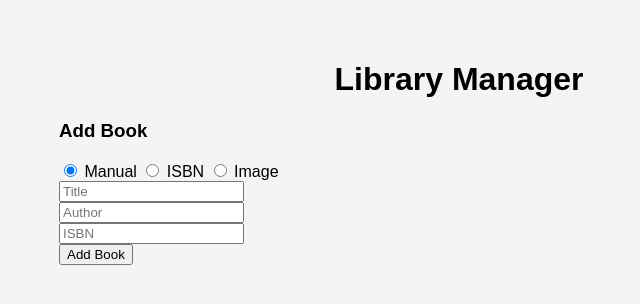
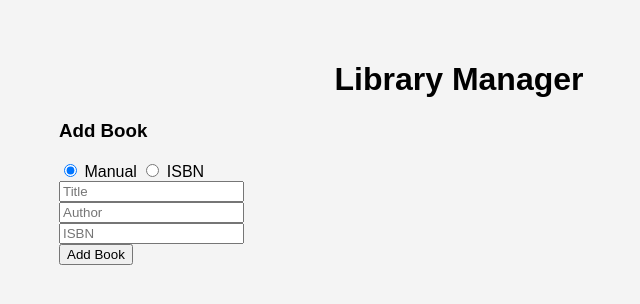
Before and after one commit to Sai-Santosh-Pal/mylibrary, a Flask app: page / in a window 1280 px wide. Shown: the top 304 px of the page, without its empty margins (181-821 px from the left). Run offline with Flask 2, Linux system fonts and the light colour scheme.

Commit message:
Update index.html

```diff
--- a/api/templates/index.html
+++ b/api/templates/index.html
@@ -132,7 +132,7 @@
     <h3>Add Book</h3>
     <label><input type="radio" name="method" value="manual" checked> Manual</label>
     <label><input type="radio" name="method" value="isbn"> ISBN</label>
-    <label><input type="radio" name="method" value="image"> Image</label>
+<!--     <label><input type="radio" name="method" value="image"> Image</label> -->
 
     <div id="manualFields">
       <input type="text" name="title" placeholder="Title" required><br>
```
